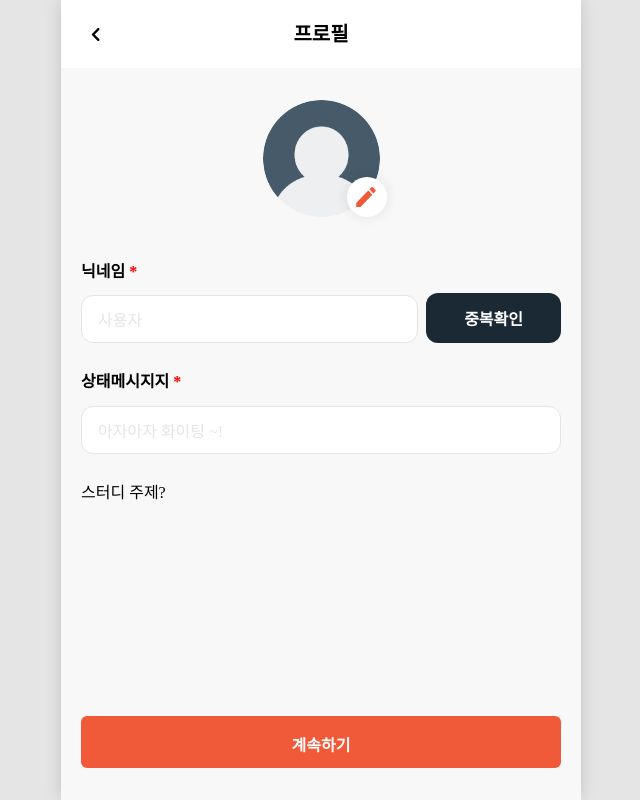
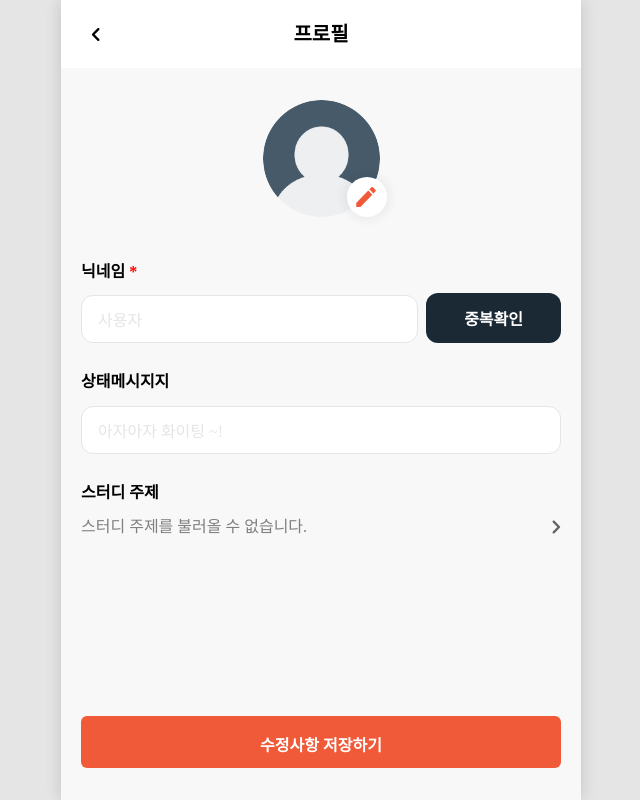
Before and after one commit to DoitorPay/Guide, a React (Vite) app in the folder frontend/: page /profile in a window 1280 px wide. Shown: the whole page, without its empty margins (319-959 px from the left). Built offline with nearby package versions, Linux system fonts and the light colour scheme; no server answers; a web font is replaced by a local one.

Commit message:
markup: 프로필 페이지 추가 (API연동 전)
프로필 사진, 상태메시지, 스터디 주제 연동 필요

```diff
--- a/frontend/src/pages/profile.jsx
+++ b/frontend/src/pages/profile.jsx
@@ -4,10 +4,14 @@ import Header from "@/components/header/header";
 import Navigation from "@/components/nav/nav";
 import ChangeProfileImage from "@/components/profile/changeProfileImage";
 import Input from "@/components/Input/input";
+import TopicSelect from "@/components/profile/topicSelect";
 import Button from "@/components/button/button";
+import { useNavigate } from 'react-router-dom';
 
 const Profile = () => {
     const [nicknameAvailable, setNicknameAvailable] = useState(null);
+
+    const navigate = useNavigate(); // useNavigate 훅 추가
 
     const [nickname, setNickname] = useState("");
     useEffect(() => {
@@ -46,10 +50,18 @@ const Profile = () => {
         }
     };
 
+    const handleTopicSelectClick = () => {
+        navigate('/studytopic');
+    };
+
+    const handleGoBack = () => {
+        navigate(-1);
+    };
+
     return (
         <SignupLayout
         contentBg="var(--color-background)"
-        headerProps={{ title: "프로필", type: "header-b", icon1: "arrow-left" }}
+        headerProps={{ title: "프로필", type: "header-b", icon1: "arrow-left", icon1OnClick: handleGoBack }}
         >
         <div className="profile-wrapper">
                 <ChangeProfileImage />
@@ -88,7 +100,6 @@ const Profile = () => {
                     <Input
                         label="상태메시지지"
                         name="nickname"
-                        required
                         maxLength={10}
                         placeholder="상태메시지를 입력해주세요."
                         value="아자아자 화이팅 ~!"
@@ -96,7 +107,9 @@ const Profile = () => {
                 </div>
 
                 <div className="topic-wrap">
-                    스터디 주제?
+                    <TopicSelect
+                        onClick={handleTopicSelectClick}
+                    />
                 </div>
             </div>
 
@@ -104,7 +117,7 @@ const Profile = () => {
             <div className="save-wrap">
                 <Button
                     type="primary"
-                    buttonName="계속하기"
+                    buttonName="수정사항 저장하기"
                 />
             </div>
         </div>
```
